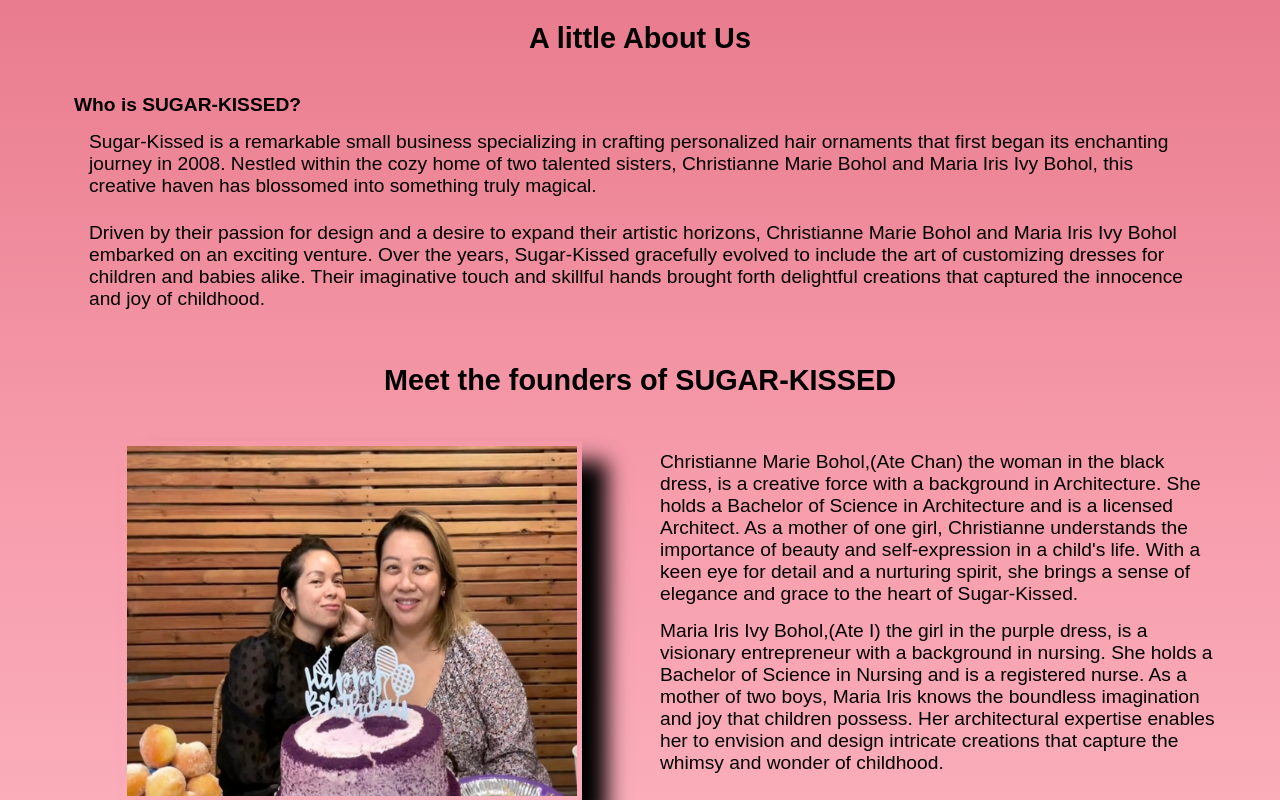
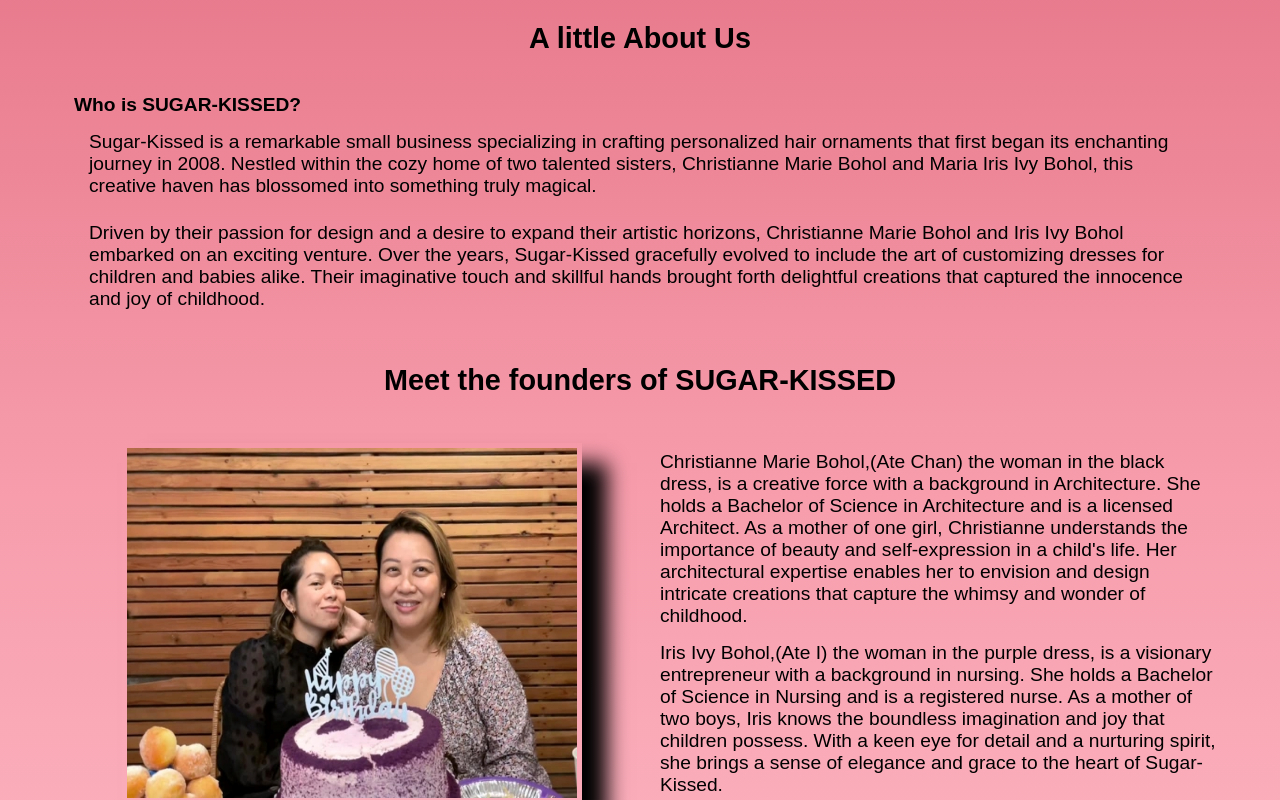
Before and after one commit to knoxx1208/sugarkissed, a plain HTML site: page about.html in a window 1280 px wide. Shown: the part 181-981 px from the top of the page. Drawn offline with Linux system fonts and the light colour scheme; a web font is replaced by a local one.

Commit message:
change the description of founders

```diff
--- a/about.html
+++ b/about.html
@@ -42,7 +42,7 @@
                     magical.
                </span>
                <span style="display: block; margin: 5px; padding: 10px;">
-                    Driven by their passion for design and a desire to expand their artistic horizons, Christianne Marie Bohol and Maria Iris Ivy Bohol
+                    Driven by their passion for design and a desire to expand their artistic horizons, Christianne Marie Bohol and Iris Ivy Bohol
                     embarked on an exciting venture. Over the years, Sugar-Kissed gracefully evolved to include the art of customizing dresses for
                     children and babies alike. Their imaginative touch and skillful hands brought forth delightful creations that captured the
                     innocence and joy of childhood.
@@ -57,14 +57,12 @@
                     <p class="pleft">
                         Christianne Marie Bohol,(Ate Chan) the woman in the black dress, is a creative force with a background in
                         Architecture. She holds a Bachelor of Science in Architecture and is a licensed Architect. As a mother of one girl,
-                        Christianne understands the importance of beauty and self-expression in a child's life. With a keen eye for
-                        detail and a nurturing spirit, she brings a sense of elegance and grace to the heart of Sugar-Kissed.
+                        Christianne understands the importance of beauty and self-expression in a child's life. Her architectural expertise enables her to envision and design intricate creations that capture the whimsy and wonder of childhood.
                     </p>
                     <p class="pleft">
-                        Maria Iris Ivy Bohol,(Ate I) the girl in the purple dress, is a visionary entrepreneur with a background in nursing.
+                        Iris Ivy Bohol,(Ate I) the woman in the purple dress, is a visionary entrepreneur with a background in nursing.
                         She holds a Bachelor of Science in Nursing and is a registered nurse. As a mother of two boys,
-                        Maria Iris knows the boundless imagination and joy that children possess. Her architectural expertise enables
-                        her to envision and design intricate creations that capture the whimsy and wonder of childhood.
+                        Iris knows the boundless imagination and joy that children possess. With a keen eye for detail and a nurturing spirit, she brings a sense of elegance and grace to the heart of Sugar-Kissed.
                     </p>
                 </div>
                 <div class="gdiv2">
```
